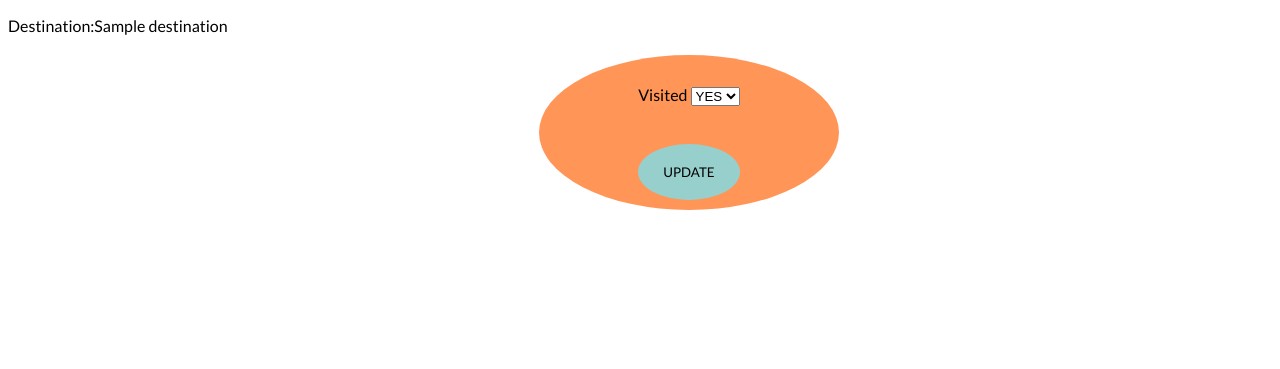
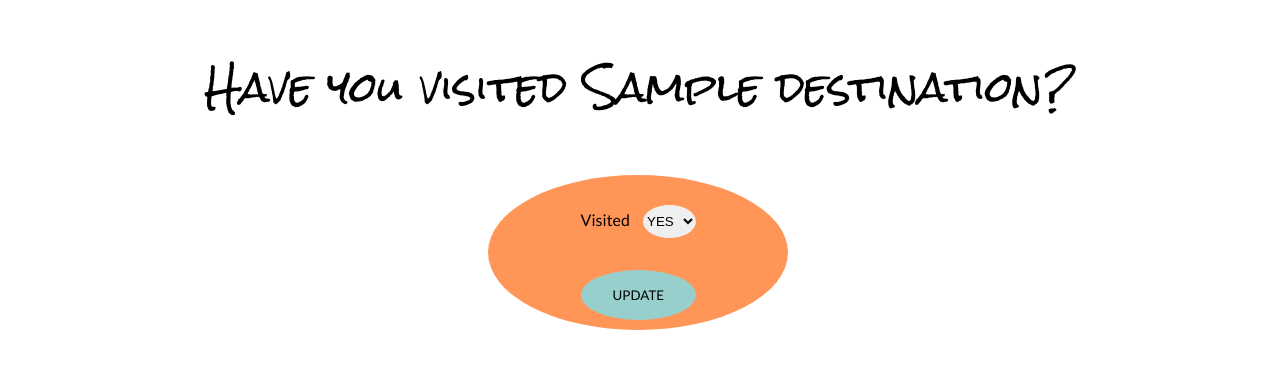
Before and after one commit to spencerT101/Bucket_List_Project_1, a Flask app: page /city/1/edit in a window 1280 px wide. Shown: the part 99-468 px from the top of the page. Run offline with Flask 2, Linux system fonts and the light colour scheme; a database or web service that is not in the repository returns one stand-in record (values such as "Sample title"); some libraries are stand-ins or nearby versions.

Commit message:
working on new destination page

```diff
--- a/project_start_code/static/style.css
+++ b/project_start_code/static/style.css
@@ -133,6 +133,10 @@ body{
     background-color: #e5d1b8;
 }
 
+/* CSS styling for new destination page */
+
+
+
 /* CSS styling for destinations/showdestination  */
 
 .view-title {
@@ -243,6 +247,12 @@ body{
 }
 
 /* CSS styling for update visited status */
+.visited_title{
+    font-family:'Rock Salt', cursive, sans-serif ;
+    text-align : center;
+    font-size: 40px;
+    padding:0px;
+}
 
 .visited_status{
     display:grid;
@@ -250,7 +260,7 @@ body{
     text-align:center;
     background-color:rgba(255, 123, 46, 0.8);
     width: 300px;
-    margin-left: 42%;
+    margin-left: 38%;
     padding-top:30px;
     position:relative;
     justify-content: space-around;
@@ -258,6 +268,18 @@ body{
     margin-top: 20px;
     font-family: 'lato', sans-serif;
     height:125px;
+}
+.visited_status label{
+    padding-right:10px;
+}
+
+#visited{
+    height: 33px;
+    width: 53px;
+    border:none;
+    border-radius: 50%;
+
+
 }
 .visited_status > button{
 margin-bottom: 10px;
--- a/project_start_code/templates/city/edit.html
+++ b/project_start_code/templates/city/edit.html
@@ -1,7 +1,7 @@
 {%extends "base.html"%}
 {% block content %}
 
-<p>Destination:{{city.city_name}}</p>
+<p class = "visited_title">Have you visited {{city.city_name}}?</p>
 <form action ='/city/{{city.id}}' method = "post" class = "visited_status">
 <div>
 <label for = "visited">Visited</label>
--- a/project_start_code/templates/destinations/new_destination.html
+++ b/project_start_code/templates/destinations/new_destination.html
@@ -3,7 +3,7 @@
 
 
 <form action = "/destinations" method = "post">
-<div>
+<div class= "add_destination">
     <label for = "destination_id">City: </label>
     <select id ="destination_id" name = "destination_id">
         {% for destination in all_destinations%}
```
